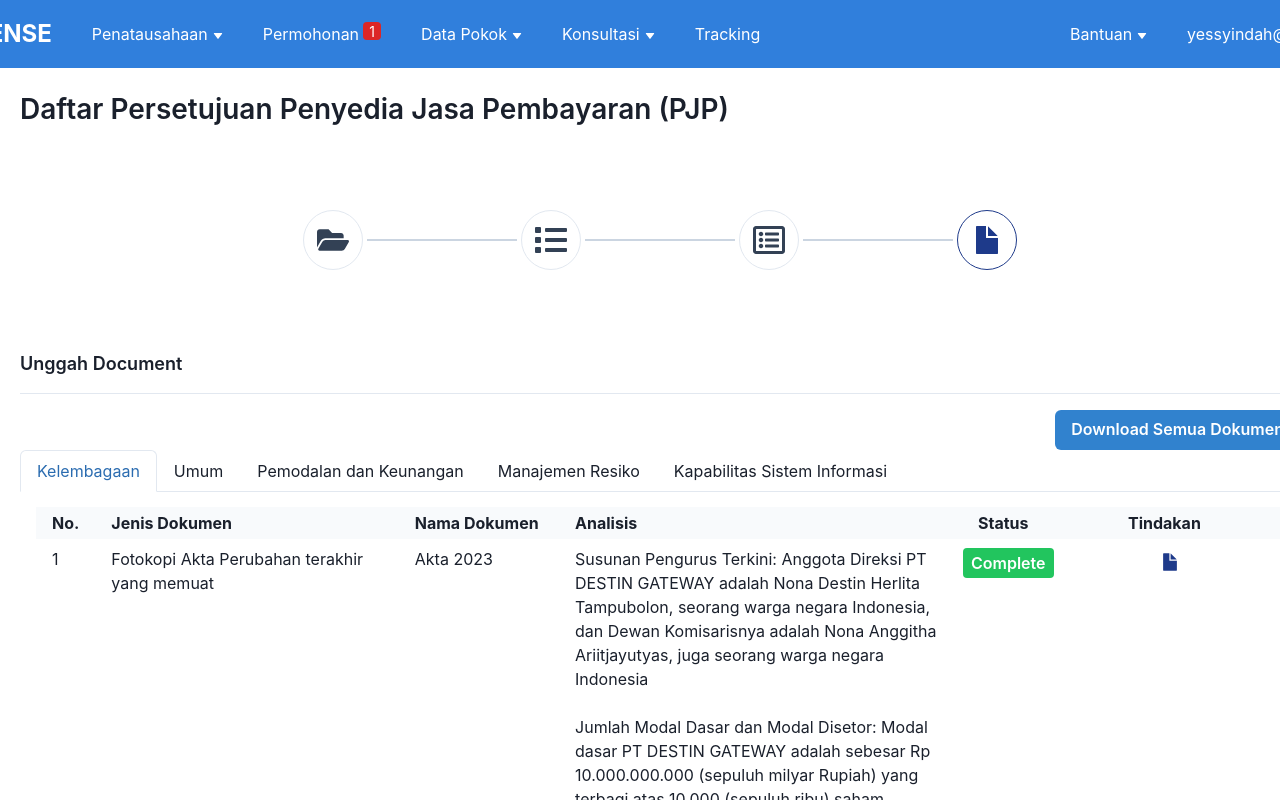
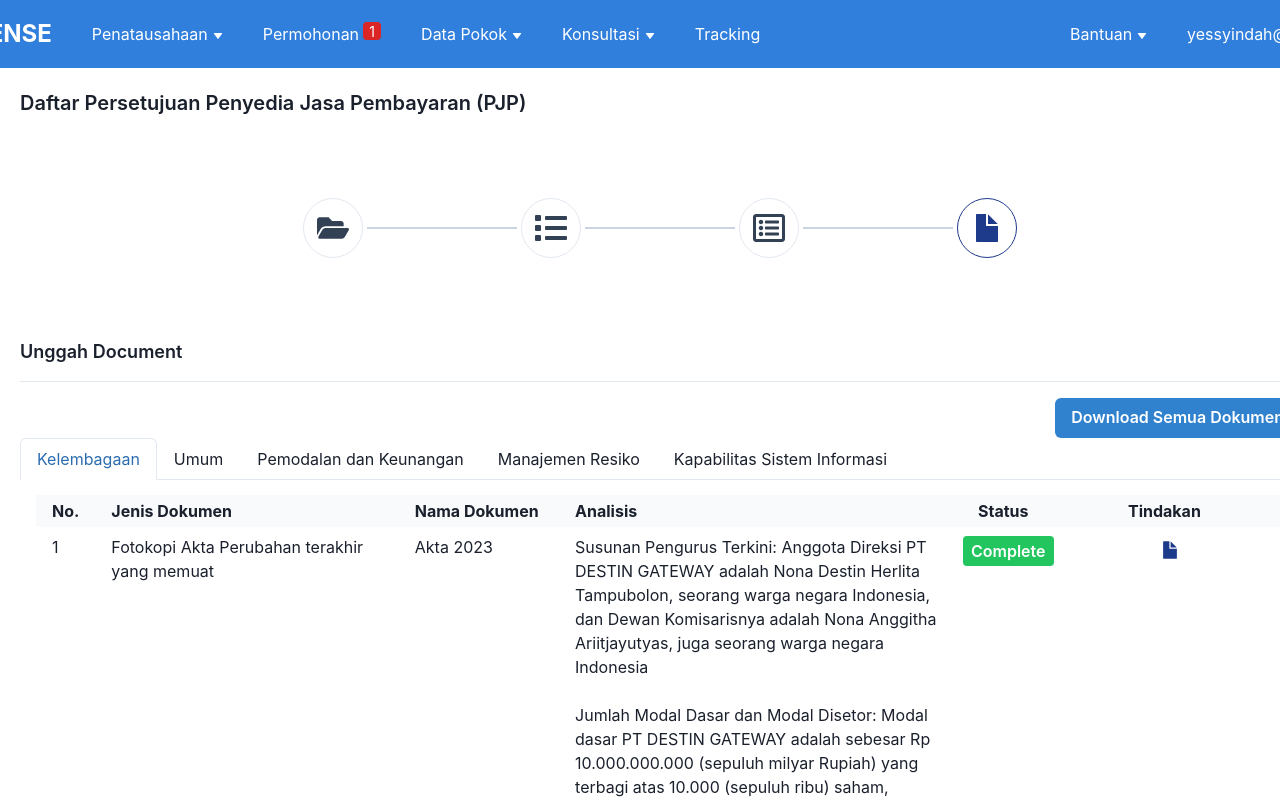
Before and after one commit to vkran5/BI, a React (Create React App) app: page /detail in a window 1280 px wide. Shown: the top 800 px of the page. Built offline with nearby package versions, Linux system fonts and the light colour scheme.

Commit message:
first commit

```diff
--- a/src/pages/Details.tsx
+++ b/src/pages/Details.tsx
@@ -195,7 +195,7 @@ const Detail = () => {
   return (
     <div className="flex w-full p-5 overflow-x-hidden">
       <div className="mx-auto w-[1280px] justify-center flex flex-col">
-        <p className="text-[28px] font-semibold">
+        <p className="text-[20px] font-semibold">
           Daftar Persetujuan Penyedia Jasa Pembayaran (PJP)
         </p>
 
```
